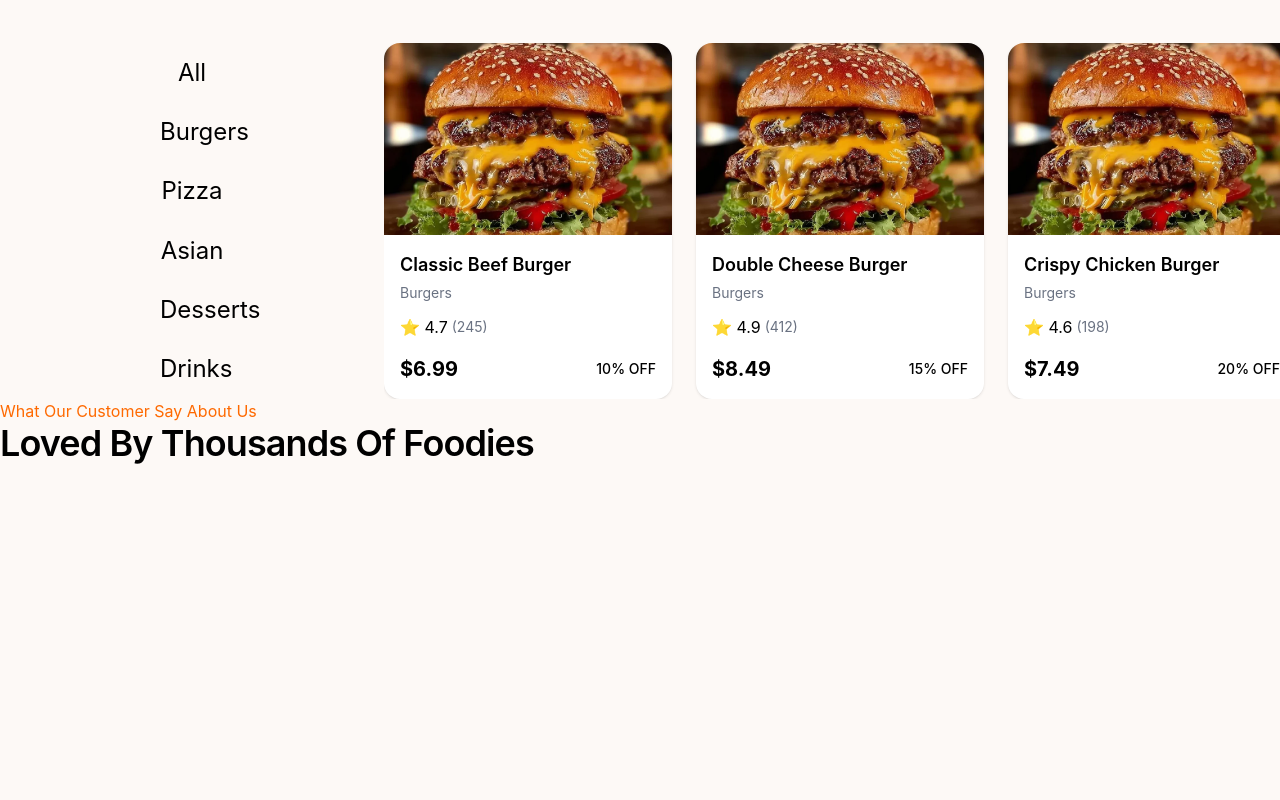
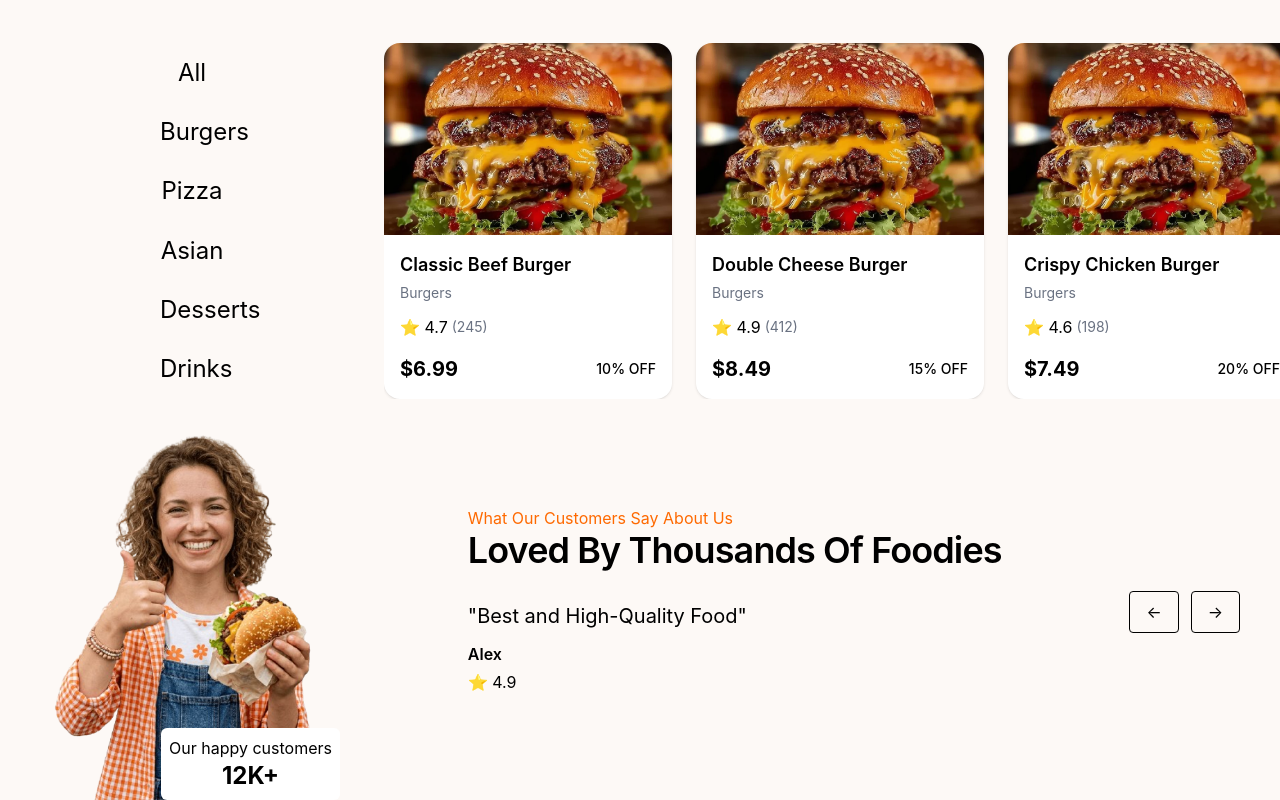
Before and after one commit to samzBuild/mintro, a React (Vite) app: page / in a window 1280 px wide. Shown: the part 1409-2209 px from the top of the page. Before the commit the page ends 1896 px from the top, so only its background shows below. Built offline with nearby package versions, Linux system fonts and the light colour scheme.

Commit message:
testimonials done

```diff
--- a/src/sections/Testimonials.jsx
+++ b/src/sections/Testimonials.jsx
@@ -1,23 +1,98 @@
+
 import { useState } from "react";
+import GirlFoodie from "../assets/images/girl-foodie.png";
 
-
-//const [reviews, setReviews] = useState()
+const reviews = [
+  {
+    review: "Best and High-Quality Food",
+    name: "Alex",
+    rating: 4.9,
+  },
+  {
+    review: "Value for money food. Best in town",
+    name: "Max",
+    rating: 4.8,
+  },
+  {
+    review: "Great ambience, outstanding place overall",
+    name: "Lion",
+    rating: 5.0,
+  },
+];
 
 const Testimonials = () => {
+  const [currentReview, setCurrentReview] = useState(0);
+
+  const review = reviews[currentReview];
+
+  const nextReview = () => {
+    setCurrentReview((currentReview + 1) % reviews.length);
+  };
+
+  const previousReview = () => {
+    setCurrentReview(
+      (currentReview - 1 + reviews.length) % reviews.length
+    );
+  };
+
   return (
-    <section>
-      <div>
-        <img src="" alt="" />
+    <section className="flex justify-between items-center gap-10 px-10">
+      {/* Image */}
+      <div className="relative">
+        <img
+          src={GirlFoodie}
+          alt="foodie-girl"
+          width="300px"
+        />
+
+        <div className="absolute right-0 bottom-0 bg-white p-2 rounded-md text-center">
+          <p>Our happy customers</p>
+          <p className="font-bold text-2xl">12K+</p>
+        </div>
       </div>
-      <div>
-        <h3 className="capitalize text-orange-500">What our customer say about us</h3>
-        <h4 className="capitalize text-4xl font-semibold tracking-tight">Loved by thousands of foodies</h4>
 
+      {/* Testimonial content */}
+      <div className="mx-auto">
+        <h3 className="capitalize text-orange-500">
+          What our customers say about us
+        </h3>
+
+        <h4 className="capitalize text-4xl font-semibold tracking-tight">
+          Loved by thousands of foodies
+        </h4>
+
+        {/* Review */}
+        <div className="mt-8">
+          <p className="text-xl">
+            "{review.review}"
+          </p>
+
+          <p className="mt-3 font-semibold">
+            {review.name}
+          </p>
+
+          <p className="mt-1">
+            ⭐ {review.rating}
+          </p>
+        </div>
       </div>
-      <div>
-        <button> </button>
-        <button>  </button>
-      </div>
+
+      {/* Buttons */}
+        <div className="mt-6 flex gap-3">
+          <button
+            onClick={previousReview}
+            className="border px-4 py-2 rounded"
+          >
+            ←
+          </button>
+
+          <button
+            onClick={nextReview}
+            className="border px-4 py-2 rounded"
+          >
+            →
+          </button>
+        </div>
     </section>
   );
 };
```
